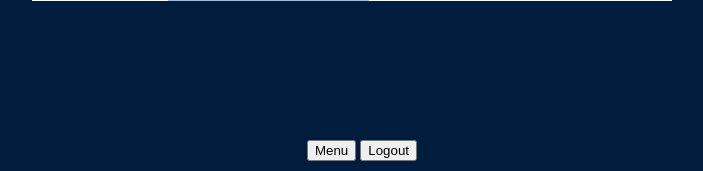
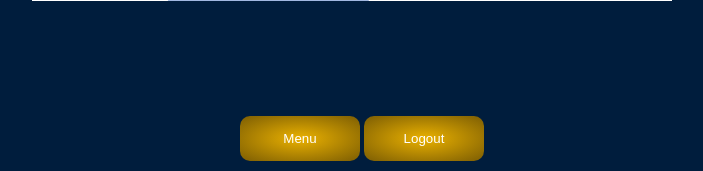
Before and after one commit to richardolarez/24040FlaskFramework, a Flask app: page /edv in a window 1280 px wide. Shown: the part 629-800 px from the top of the page, without its empty margins (288-991 px from the left). Run offline with Flask 3, Linux system fonts and the light colour scheme.

Commit message:
Menu + EDV buttons now work

```diff
--- a/templates/EDV.html
+++ b/templates/EDV.html
@@ -16,11 +16,11 @@
     </h2>
     <h1>Current Electrical Diagram</h1>
     <div style="width: 50%; margin: auto;">
-        <img src="/images/png_1.png" alt="Electrical Diagram" style="max-width: 100%; height: auto;">
+        <img src="static/images/png_1.png" alt="Electrical Diagram" style="max-width: 100%; height: auto;">
     </div>
     <div class="footer">
-        <a href="/menu"><button>Menu</button></a>
-        <a href="/"><button>Logout</button></a>
+        <a href="/menu"><button class="button">Menu</button></a>
+        <a href="/"><button class="button">Logout</button></a>
     </div>
 </body>
 </html>
--- a/templates/menu.html
+++ b/templates/menu.html
@@ -15,9 +15,9 @@
   <div>
   </div>
   <div class="button-container">
-   <input class="button" type="submit" value="EDV View" onclick="window.location.href='/EDV.html'"><br><br>
+    <a href="/edv"><button class="button">EDV</button></a><br><br>
     <input class="button" for="inputFile" type="file" id="inputFile" accept=".html" style="text-align: center;"><br><br>
-    <input class="button" type="submit" value="Logout" onclick="window.location.href='/'"><br><br>
+    <a href="/"><button class="button">Logout</button></a><br><br>
   </div>
 </body>
 </html>
```
